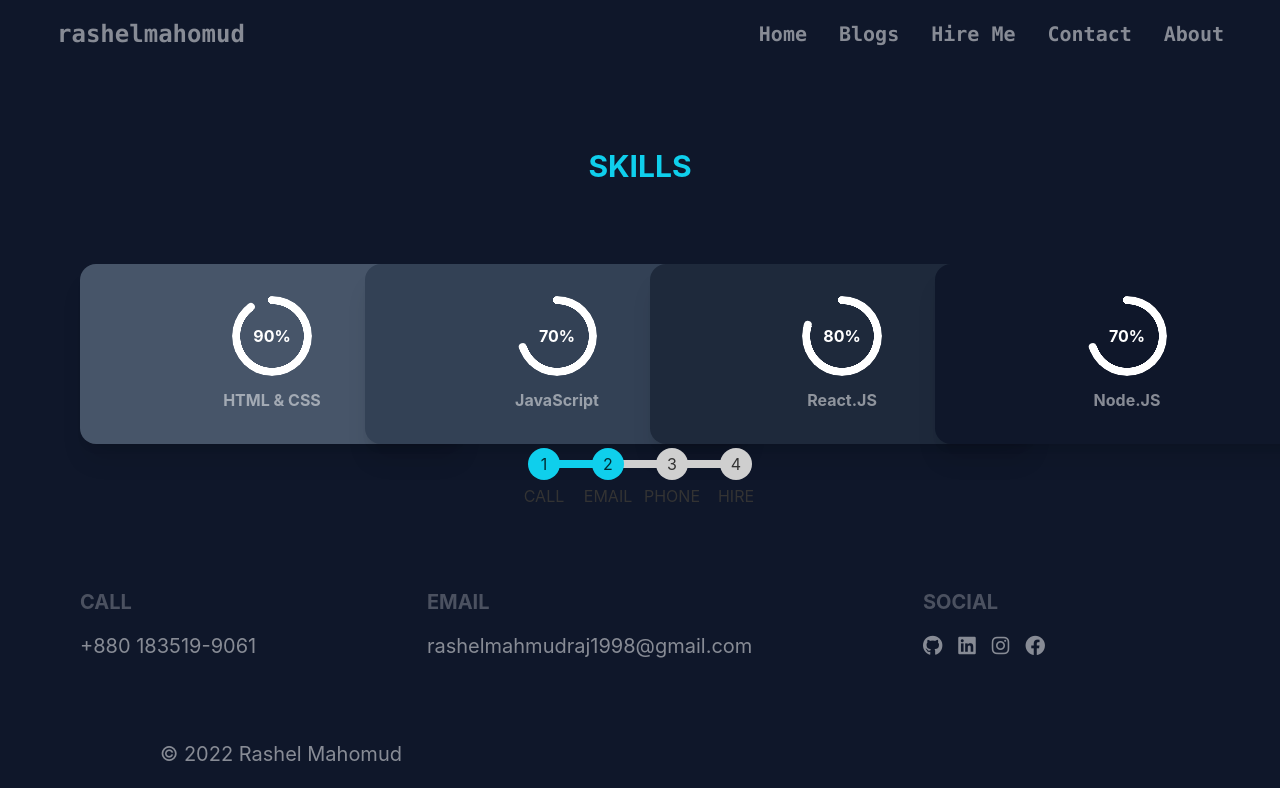
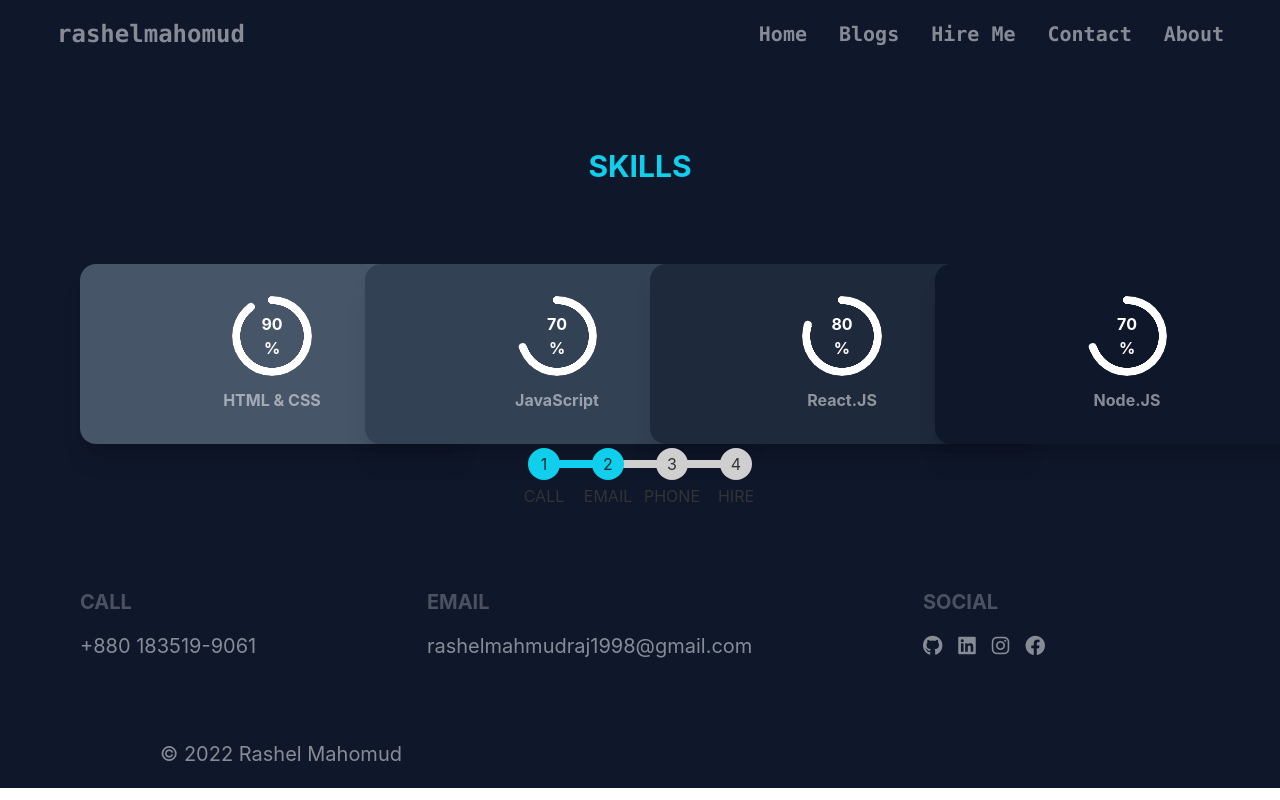
Before and after one commit to rashelmahomud/my-protfolio-website, a React (Create React App) app: page /skill in a window 1280 px wide. Shown: the top 800 px of the page. Built offline with nearby package versions, Linux system fonts and the light colour scheme.

Commit message:
added counter

```diff
--- a/package.json
+++ b/package.json
@@ -13,6 +13,7 @@
     "aos": "^2.3.4",
     "daisyui": "^2.15.2",
     "react": "^18.1.0",
+    "react-countup": "^6.3.0",
     "react-dom": "^18.1.0",
     "react-router-dom": "^6.3.0",
     "react-scripts": "5.0.1",
--- a/src/Compornents/Home/Skill.js
+++ b/src/Compornents/Home/Skill.js
@@ -1,6 +1,22 @@
-import React from 'react';
+import React, { useEffect, useState } from 'react';
+import CountUp from 'react-countup';
 
 const Skill = () => {
+    const [counter, setCounter] = useState(0);
+
+    useEffect( () => {
+        const interval = setInterval(() => {
+
+            setCounter((counter) => counter + 1);
+
+        }, 100000);
+
+        return () => {
+            clearInterval(interval);
+        }
+    } ,[])
+
+
     return (
         <div>
             <div>
@@ -14,7 +30,7 @@ const Skill = () => {
                 <div className="card w-96 bg-slate-600 shadow-xl">
                     <div className="card-body">
                         <div className='text-center'>
-                            <div className="radial-progress font-bold border-primary text-white" style={{ "--value": 90 }}>90%</div>
+                            <div className="radial-progress font-bold border-primary text-white" style={{ "--value": 90 }}><CountUp start={0} end={90} duration={5} />%</div>
                             <p className='font-bold mt-3 pragraph-color'>HTML & CSS</p>
                         </div>
                     </div>
@@ -22,7 +38,7 @@ const Skill = () => {
                 <div className="card w-96 bg-slate-700 shadow-xl">
                     <div className="card-body">
                         <div className='text-center'>
-                            <div className="radial-progress font-bold border-primary text-white" style={{ "--value": 70 }}>70%</div>
+                            <div className="radial-progress font-bold border-primary text-white" style={{ "--value": 70 }}><CountUp start={0} end={70} duration={5} />%</div>
                             <p className='font-bold mt-3 pragraph-color'>JavaScript</p>
                         </div>
                     </div>
@@ -30,7 +46,7 @@ const Skill = () => {
                 <div className="card w-96 bg-slate-800 shadow-xl">
                     <div className="card-body">
                         <div className='text-center'>
-                            <div className="radial-progress font-bold border-primary text-white" style={{ "--value": 80 }}>80%</div>
+                            <div className="radial-progress font-bold border-primary text-white" style={{ "--value": 80 }}><CountUp start={0} end={80} duration={5} />%</div>
                             <p className='font-bold mt-3 pragraph-color'>React.JS</p>
                         </div>
                     </div>
@@ -38,7 +54,7 @@ const Skill = () => {
                 <div className="card w-96 bg-slate-900 shadow-xl">
                     <div className="card-body">
                         <div className='text-center'>
-                            <div className="radial-progress font-bold border-primary text-white" style={{ "--value": 70 }}>70%</div>
+                            <div className="radial-progress font-bold border-primary text-white" style={{ "--value": 70 }}><CountUp start={0} end={70} duration={5} />%</div>
                             <p className='font-bold mt-3 pragraph-color'>Node.JS</p>
                         </div>
                     </div>
```
Also changed, not shown: 1 other file (tests, documents, lock files or other folders).
